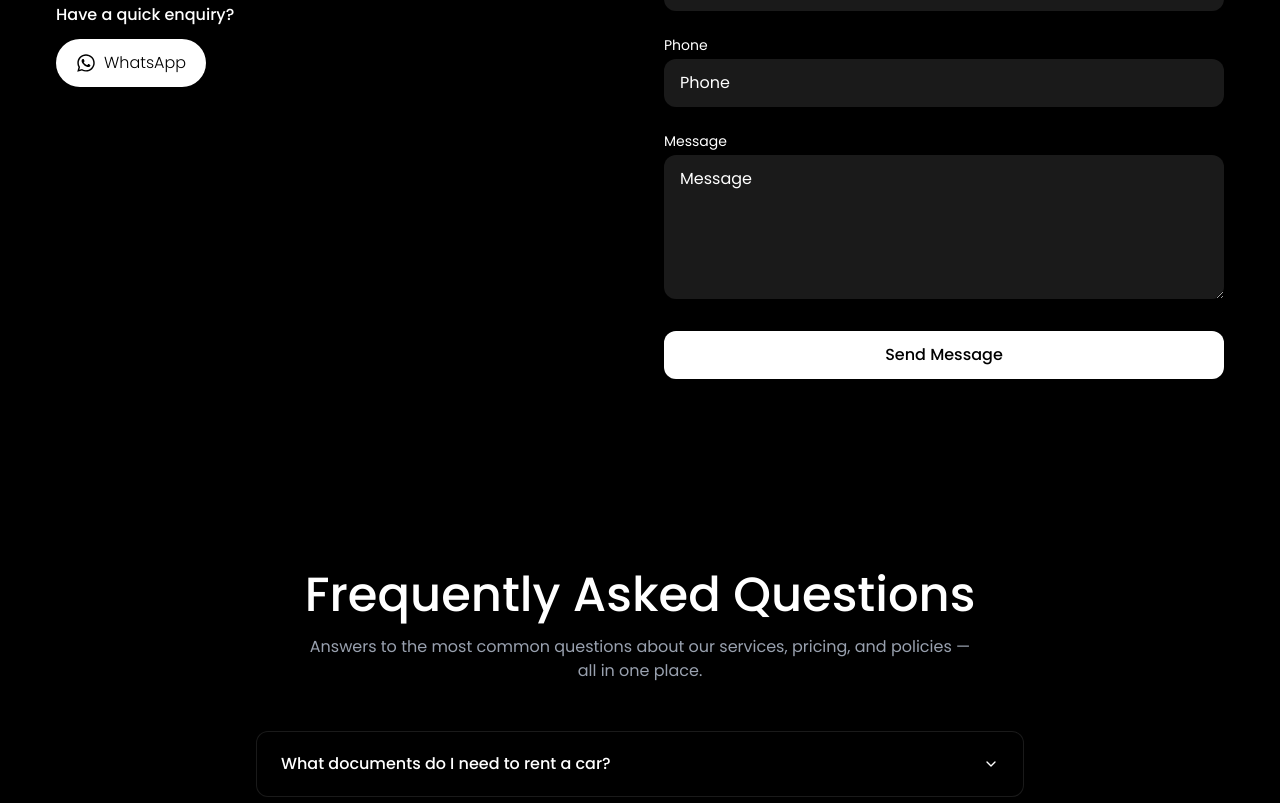
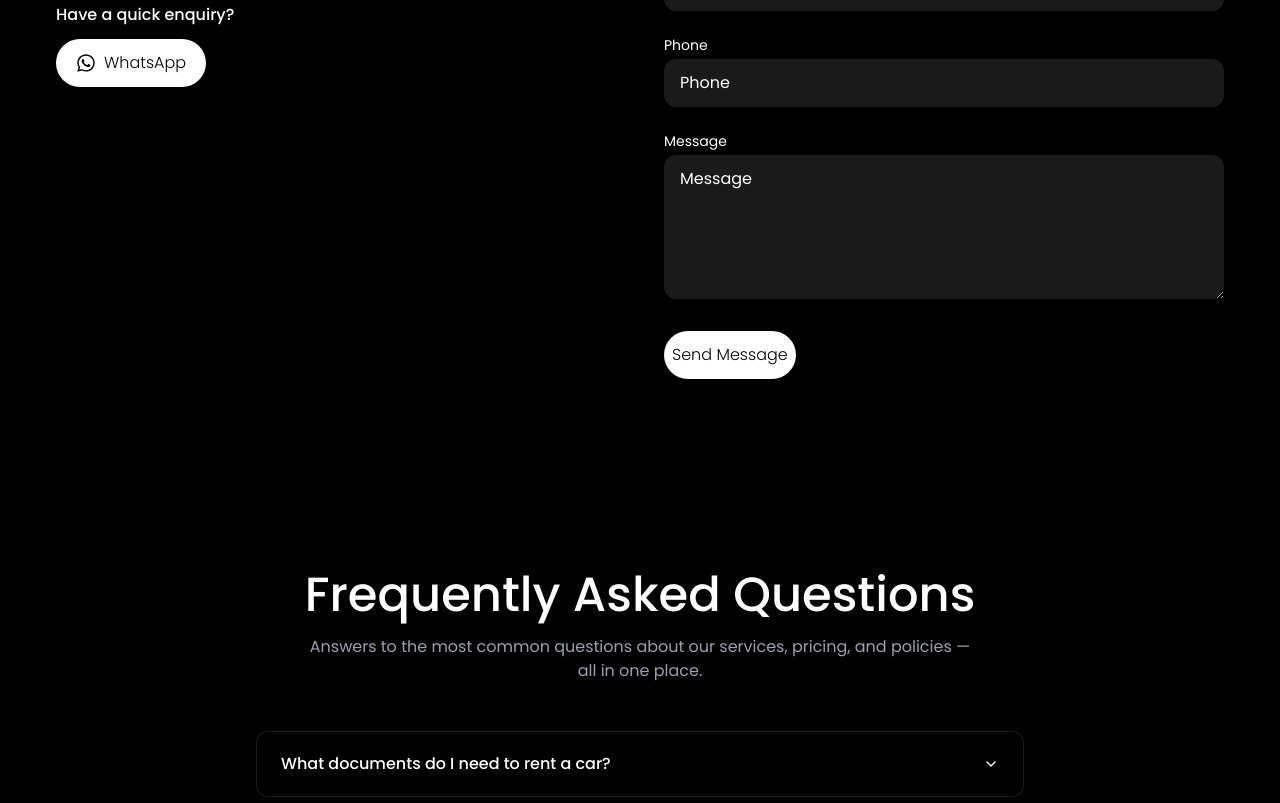
Before and after one commit to razikkk/right-hire, a React (Vite) app: page /contact in a window 1280 px wide. Shown: the part 1037-1840 px from the top of the page. Built offline with nearby package versions, Linux system fonts and the light colour scheme; a web font is replaced by a local one.

Commit message:
final draft

```diff
--- a/package.json
+++ b/package.json
@@ -11,6 +11,7 @@
   },
   "dependencies": {
     "@tailwindcss/vite": "^4.1.17",
+    "aos": "^2.3.4",
     "clsx": "^2.1.1",
     "lucide-react": "^0.554.0",
     "radix-ui": "^1.4.3",
--- /dev/null
+++ b/src/components/FadeInView.jsx
@@ -0,0 +1,39 @@
+import { useEffect, useRef, useState } from "react";
+
+const FadeInView = ({ children, delay = 0, className = "" }) => {
+  const ref = useRef(null);
+  const [isVisible, setIsVisible] = useState(false);
+
+  useEffect(() => {
+    const observer = new IntersectionObserver(
+      (entries) => {
+        entries.forEach((entry) => {
+          if (entry.isIntersecting) setIsVisible(true);
+        });
+      },
+      { threshold: 0.2 }
+    );
+
+    if (ref.current) observer.observe(ref.current);
+
+    return () => {
+      if (ref.current) observer.unobserve(ref.current);
+    };
+  }, []);
+
+  return (
+    <div
+      ref={ref}
+      style={{
+        opacity: isVisible ? 1 : 0,
+        transform: isVisible ? "translateY(0)" : "translateY(20px)",
+        transition: `opacity 0.9s ease-out ${delay}s, transform 0.9s ease-out ${delay}s`,
+      }}
+      className={className}
+    >
+      {children}
+    </div>
+  );
+};
+
+export default FadeInView;
--- a/src/sections/AboutHeroSection/AboutHeroSection.jsx
+++ b/src/sections/AboutHeroSection/AboutHeroSection.jsx
@@ -1,4 +1,5 @@
 import React from "react";
+import FadeInView from "../../components/FadeInView";
 
 const AboutHeroSection = () => {
   return (
@@ -8,11 +9,14 @@ const AboutHeroSection = () => {
   <div className="w-full max-w-5xl bg-[#1b1c1e] rounded-3xl px-10 py-16 text-center">
 
     {/* Heading */}
+    <FadeInView delay={0.2}>
       <h1 className="text-4xl md:text-5xl font-medium text-white mb-6">
         About Right Hire
       </h1>
+    </FadeInView>
 
     {/* Paragraph */}
+    <FadeInView delay={0.5}>
       <p className="text-gray-400 max-w-2xl mx-auto leading-relaxed">
         At Right Hire, we believe renting a car should be simple, honest, and stress-free.
         We offer a wide range of vehicles from compact cars to SUVs and premium models
@@ -20,17 +24,22 @@ const AboutHeroSection = () => {
         no hidden charges or complicated terms. For long-term customers, we also offer a
         flexible Lease-to-Own program that helps you move toward car ownership easily.
       </p>
+    </FadeInView>
 
-    {/* Tagline */}
-    {/* <p className="text-white font-bold text-lg mt-8">
+    {/* Tagline (Optional) */}
+    {/* <FadeInView delay={0.8}>
+      <p className="text-white font-bold text-lg mt-8">
         Reliable cars. Clear pricing. A rental experience you can trust.
-    </p> */}
+      </p>
+    </FadeInView> */}
+
   </div>
 
   {/* Cards OUTSIDE the gray box */}
-
+  {/* You can wrap each card in FadeInView as well with incremental delay */}
 
 </section>
+
 
   );
 };
--- a/src/sections/AboutSection/AboutSection.jsx
+++ b/src/sections/AboutSection/AboutSection.jsx
@@ -1,31 +1,40 @@
 import React from "react";
 import { FaArrowRight } from "react-icons/fa";
 import { Link } from "react-router-dom";
+import FadeInView from "../../components/FadeInView";
 
 const AboutSection = () => {
   return (
     <section className="w-full py-20 flex flex-col items-center text-center px-6">
 
     {/* Heading */}
+    <FadeInView delay={0.2}>
       <h1 className="text-3xl md:text-5xl font-medium text-white">
         About RightHire
       </h1>
+    </FadeInView>
 
     {/* Paragraph */}
+    <FadeInView delay={0.5}>
       <p className="text-gray-300 max-w-2xl mt-6 text-lg leading-relaxed">
         At Right Hire Car Rental LLC, we make renting a car easy and hassle free.
         <br />
         Reliable cars, clear pricing, and service you can trust every time.
       </p>
+    </FadeInView>
 
     {/* Button */}
+    <FadeInView delay={0.8}>
       <Link to='/about'>
         <button className="mt-8 bg-white text-black px-7 py-3 rounded-full flex items-center gap-3 text-lg font-light hover:bg-gray-200 transition">
           About Us
           <FaArrowRight className="text-black text-sm" />
         </button>
       </Link>
+    </FadeInView>
+
   </section>
+
   );
 };
 
--- a/src/sections/ContactForm/ContactForm.jsx
+++ b/src/sections/ContactForm/ContactForm.jsx
@@ -1,5 +1,6 @@
 import React, { useState } from "react";
 import { FaWhatsapp } from "react-icons/fa";
+import FadeInView from "../../components/FadeInView";
 
 const ContactForm = () => {
     const [name, setName] = useState("");
@@ -21,32 +22,36 @@ const ContactForm = () => {
 
     {/* LEFT SIDE TEXT */}
     <div className="flex-1">
+      <FadeInView delay={0.2}>
         <h1 className="text-4xl md:text-5xl font-medium text-white mb-4">
           Send us a message
         </h1>
+      </FadeInView>
 
+      <FadeInView delay={0.4}>
         <p className="text-gray-400 max-w-md mb-6">
           Have questions about renting a car? We’re here to help you with bookings,
           vehicle details, and anything else you need.
         </p>
+      </FadeInView>
 
       {/* Quick Enquiry Section */}
+      <FadeInView delay={0.6}>
         <div className="mt-4">
           <p className="text-white font-medium mb-3">Have a quick enquiry?</p>
           <a href="https://wa.me/971552599760" target="_blank" rel="noopener noreferrer">
             <button className="flex items-center gap-2 bg-white text-black font-light py-3 px-5 rounded-full hover:opacity-90 transition">
               <FaWhatsapp className="h-5 w-5"/>
-
               WhatsApp
             </button>
           </a>
         </div>
+      </FadeInView>
     </div>
-
 
     {/* RIGHT SIDE FORM */}
     <form className="flex-1 flex flex-col gap-6" onSubmit={handleSubmit}>
-      {/* Name */}
+      <FadeInView delay={0.8}>
         <div className="flex flex-col gap-1">
           <label className="text-white text-sm">Your Name</label>
           <input
@@ -58,8 +63,9 @@ const ContactForm = () => {
             required
           />
         </div>
+      </FadeInView>
 
-      {/* Email */}
+      <FadeInView delay={1}>
         <div className="flex flex-col gap-1">
           <label className="text-white text-sm">Email</label>
           <input
@@ -71,8 +77,9 @@ const ContactForm = () => {
             required
           />
         </div>
+      </FadeInView>
 
-      {/* Phone */}
+      <FadeInView delay={1.2}>
         <div className="flex flex-col gap-1">
           <label className="text-white text-sm">Phone</label>
           <input
@@ -84,8 +91,9 @@ const ContactForm = () => {
             required
           />
         </div>
+      </FadeInView>
 
-      {/* Message */}
+      <FadeInView delay={1.4}>
         <div className="flex flex-col gap-1">
           <label className="text-white text-sm">Message</label>
           <textarea
@@ -97,17 +105,19 @@ const ContactForm = () => {
             required
           />
         </div>
+      </FadeInView>
 
-      {/* Button */}
+      <FadeInView delay={1.6}>
         <button
           type="submit"
-        className="mt-2 bg-white text-black font-medium py-3 rounded-xl hover:opacity-90 transition"
+          className="mt-2 bg-white text-black font-light py-3 px-2 rounded-full hover:opacity-90 transition"
         >
           Send Message
         </button>
+      </FadeInView>
     </form>
+  </section>
 
-    </section>
   );
 };
 
--- a/src/sections/WhyChooseUs/WhyChooseUsSection.jsx
+++ b/src/sections/WhyChooseUs/WhyChooseUsSection.jsx
@@ -1,4 +1,5 @@
 import React from "react";
+import FadeInView from "../../components/FadeInView";
 
 const WhyChooseUsSection = () => {
   const cards = [
@@ -38,21 +39,25 @@ const WhyChooseUsSection = () => {
   return (
 <div className="w-full py-20 px-4 text-center">
   {/* Heading */}
+  <FadeInView delay={0.2}>
     <h1 className="text-white text-4xl md:text-5xl font-medium">
       Why Choose RightHire
     </h1>
+  </FadeInView>
 
   {/* Paragraph */}
+  <FadeInView delay={0.5}>
     <p className="text-gray-400 text-md max-w-xl mx-auto mt-4">
       Experience a seamless car-buying process built
       on transparency, flexibility, and trust.
     </p>
+  </FadeInView>
 
   {/* Cards */}
   <div className="grid grid-cols-1 sm:grid-cols-2 gap-6 mt-12 max-w-5xl mx-auto">
     {cards.map((card, index) => (
+      <FadeInView key={index} delay={0.8 + index * 0.2}>
         <div
-        key={index}
           className={`relative overflow-hidden rounded-3xl border-4 border-white/80 shadow-[0_0_20px_#ffffff30] aspect-square
             ${index === 4 ? "sm:translate-x-70" : ""}
           `}
@@ -81,9 +86,11 @@ const WhyChooseUsSection = () => {
             </p>
           </div>
         </div>
+      </FadeInView>
     ))}
   </div>
 </div>
+
   );
 };
 
--- a/src/sections/heroSection/HeroSectionHome.jsx
+++ b/src/sections/heroSection/HeroSectionHome.jsx
@@ -1,48 +1,61 @@
 import React from "react";
 import { FaRegStar } from "react-icons/fa";
 import { Link } from "react-router-dom";
+import FadeInView from "../../components/FadeInView";
 
 const HeroSectionHome = () => {
   return (
+
+
+
     <section className="w-full h-[100vh] relative">
   {/* Background Image */}
   <img
-        src="/heroCar.jpg"    // change to your image
+    src="/heroCar.jpg"
     alt="Hero"
     className="w-full h-full object-cover absolute top-0 left-0"
   />
 
-      {/* Dark Overlay (optional, remove if not needed) */}
+  {/* Dark Overlay */}
   <div className="absolute inset-0 bg-black/30"></div>
 
   {/* CONTENT */}
   <div className="absolute bottom-20 left-10 md:left-20 flex flex-col items-start gap-4 max-w-xl">
 
     {/* Tag */}
+    <FadeInView delay={0.2}>
       <div className="flex items-center gap-3 bg-white text-black rounded-full px-5 py-2 shadow-lg">
         <FaRegStar className="text-small" />
         <span className="font-light">Chosen by 250+ clients</span>
       </div>
+    </FadeInView>
 
     {/* Heading */}
+    <FadeInView delay={0.5}>
       <h1 className="text-white text-4xl md:text-6xl font-semibold leading-tight">
         Premium Car Rental <br /> in Duabi
       </h1>
+    </FadeInView>
 
     {/* Paragraph */}
+    <FadeInView delay={0.8}>
       <p className="text-gray-200 text-small max-w-md">
         Experience unmatched comfort, style, and service wherever the road takes you.
       </p>
+    </FadeInView>
 
     {/* Button */}
+    <FadeInView delay={1.1}>
       <Link to='/'>
         <button className="bg-white text-black px-8 py-3 rounded-full text-small font-light hover:bg-gray-200 transition">
           Choose your car
         </button>
       </Link>
+    </FadeInView>
 
   </div>
 </section>
+
   );
 };
 
```
Also changed, not shown: src/sections/CTA/CtaSection.jsx (+12 -8 lines), src/sections/ContactInfo/ContactInfo.jsx (+13 -3 lines), src/sections/CoreValuesSection/CoreValuesSection.jsx (+12 -0 lines), src/sections/FAQ/FaqSection.jsx (+16 -2 lines), src/sections/FeaturedCategories/FeaturedCategories.jsx (+12 -9 lines), 1 other file (tests, documents, lock files or other folders). Lines whose indentation alone changed are shown as unchanged.
